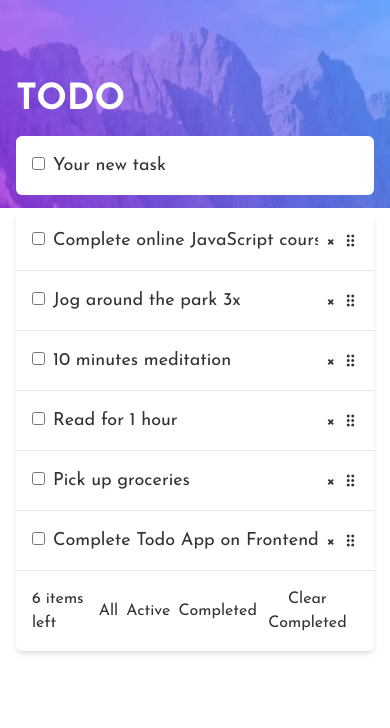
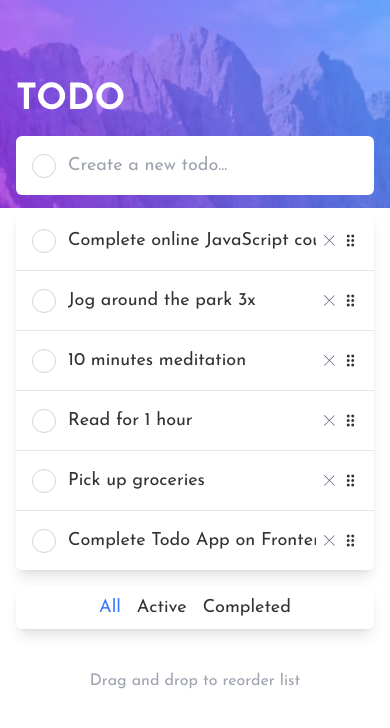
Before and after one commit to devnyxie/synebo-todo, a Next.js app: page / in a window 390 px wide. Shown: the top 728 px of the page. Built offline with nearby package versions, Linux system fonts and the light colour scheme.

Commit message:
Almost done

```diff
--- /dev/null
+++ b/app/CustomCheckbox.tsx
@@ -0,0 +1,45 @@
+import React from "react";
+
+interface CustomCheckboxProps {
+  checked: boolean;
+  onChange: () => void;
+}
+
+const CustomCheckbox: React.FC<CustomCheckboxProps> = ({
+  checked,
+  onChange,
+}) => {
+  return (
+    <label className="custom-checkbox relative cursor-pointer flex justify-center items-center">
+      <input
+        type="checkbox"
+        checked={checked}
+        onChange={onChange}
+        className="hidden"
+      />
+      <span
+        className={`w-6 h-6 inline-block rounded-full  mr-3 ${
+          checked
+            ? "bg-gradient-to-br from-[hsl(192,100%,67%)] to-[hsl(280,87%,65%)] border-transparent p-1"
+            : "border-gray-300 border"
+        }`}
+      >
+        {checked && (
+          <svg
+            className="w-full h-full text-white"
+            viewBox="0 0 24 24"
+            fill="none"
+            stroke="currentColor"
+            strokeWidth="2"
+            strokeLinecap="round"
+            strokeLinejoin="round"
+          >
+            <polyline points="20 6 9 17 4 12"></polyline>
+          </svg>
+        )}
+      </span>
+    </label>
+  );
+};
+
+export default CustomCheckbox;
--- a/app/ToDoItem.tsx
+++ b/app/ToDoItem.tsx
@@ -2,6 +2,8 @@
 import React, { useState } from "react";
 import { useSortable } from "@dnd-kit/sortable";
 import { CSS } from "@dnd-kit/utilities";
+import Image from "next/image";
+import CustomCheckbox from "./CustomCheckbox";
 
 interface TodoItemProps {
   id: number;
@@ -9,6 +11,7 @@ interface TodoItemProps {
   done?: boolean;
   onDelete?: (id: number) => void;
   onAdd?: (text: string, checked: boolean) => void;
+  onToggle?: () => void;
 }
 
 const TodoItem: React.FC<TodoItemProps> = ({
@@ -17,6 +20,7 @@ const TodoItem: React.FC<TodoItemProps> = ({
   done,
   onDelete,
   onAdd,
+  onToggle,
 }) => {
   const [isChecked, setIsChecked] = useState(done ?? false);
   const [inputText, setInputText] = useState(text);
@@ -42,33 +46,36 @@ const TodoItem: React.FC<TodoItemProps> = ({
 
   const isCursorGrabbing = attributes["aria-pressed"];
 
+  const toggle: () => void = () => {
+    if (onToggle) {
+      onToggle();
+    }
+    setIsChecked(!isChecked);
+  };
+
   return (
     <div
       ref={setNodeRef}
       style={style}
       className="todo-item w-full bg flex p-4 items-center"
     >
-      <label className="custom-radio mr-2">
-        <input
-          type="checkbox"
-          checked={isChecked}
-          onChange={() => setIsChecked(!isChecked)}
-        />
-        <span className="checkmark"></span>
-      </label>
+      <CustomCheckbox checked={isChecked} onChange={toggle} />
       <input
         type="text"
         value={inputText}
         onChange={handleInputChange}
         onKeyPress={handleKeyPress}
+        placeholder="Create a new todo..."
         style={{
           textDecoration: isChecked ? "line-through" : "none",
         }}
-        className="w-full"
+        className={`w-full ${
+          isChecked ? "text-gray-400 dark:text-gray-700" : ""
+        }`}
       />
       {onDelete && (
         <button onClick={() => onDelete(id)} className="ml-2">
-          ×
+          <Image src="/icon-cross.svg" alt="Delete" width="15" height="15" />
         </button>
       )}
       {id !== 0 && (
--- a/app/globals.css
+++ b/app/globals.css
@@ -25,6 +25,7 @@ body {
   background-color: var(--background);
   color: var(--foreground);
   font-size: 18px;
+  font-weight: 400;
 }
 
 main {
@@ -38,6 +39,7 @@ main {
   align-items: center;
 }
 
+/* mobile background */
 @media (min-width: 768px) {
   main {
     background-image: url("/bg-desktop-light.jpg");
@@ -56,3 +58,8 @@ input {
 input:focus {
   outline: none !important;
 }
+
+/* all/active/completed active btn color */
+.selected-sorting {
+  color: #3a7bfd;
+}
--- a/app/page.tsx
+++ b/app/page.tsx
@@ -2,7 +2,7 @@
 import Image from "next/image";
 import banner from "@/public/bg-desktop-light.jpeg";
 import TodoItem from "./ToDoItem";
-import { useState } from "react";
+import { useState, useMemo } from "react";
 import {
   DndContext,
   closestCenter,
@@ -28,6 +28,8 @@ interface ToDoItem {
   done: boolean;
 }
 
+type FilterType = "all" | "active" | "completed";
+
 export default function Home() {
   const [todos, setTodos] = useState<ToDoItem[]>([
     { id: 1, text: "Complete online JavaScript course", done: false },
@@ -37,6 +39,7 @@ export default function Home() {
     { id: 5, text: "Pick up groceries", done: false },
     { id: 6, text: "Complete Todo App on Frontend Mentor", done: false },
   ]);
+  const [filter, setFilter] = useState<FilterType>("all");
 
   const sensors = useSensors(
     useSensor(PointerSensor),
@@ -44,6 +47,17 @@ export default function Home() {
       coordinateGetter: sortableKeyboardCoordinates,
     })
   );
+
+  const filteredTodos = useMemo(() => {
+    switch (filter) {
+      case "active":
+        return todos.filter((todo) => !todo.done);
+      case "completed":
+        return todos.filter((todo) => todo.done);
+      default:
+        return todos;
+    }
+  }, [todos, filter]);
 
   const itemsLeft = todos.filter((todo) => !todo.done).length;
 
@@ -63,6 +77,7 @@ export default function Home() {
   }
 
   function addNewTodo(newTodoText: string, checked: boolean) {
+    if (!newTodoText) return;
     const newId = Math.max(...todos.map((todo) => todo.id), 0) + 1;
     setTodos((prevTodos) => [
       ...prevTodos,
@@ -70,43 +85,107 @@ export default function Home() {
     ]);
   }
 
+  function toggleTodo(id: number) {
+    setTodos((prevTodos) =>
+      prevTodos.map((todo) =>
+        todo.id === id ? { ...todo, done: !todo.done } : todo
+      )
+    );
+  }
+
+  function clearCompleted() {
+    setTodos((prevTodos) => prevTodos.filter((todo) => !todo.done));
+  }
+
   return (
     <div className="container mx-auto max-w-4xl px-4 pt-20">
       <h1 className="text-4xl font-bold text-white">TODO</h1>
       {/* add tasks input */}
       <div className="mt-4 mb-4 rounded-md overflow-hidden">
-        <TodoItem id={0} text="Your new task" onAdd={addNewTodo} />
+        <TodoItem id={0} text="" onAdd={addNewTodo} />
       </div>
       {/* all tasks */}
-      <div className="bg rounded-md overflow-hidden shadow-md divide-y divide-gray-200 dark:divide-gray-600">
+      <div className="bg rounded-md overflow-hidden shadow-lg divide-y divide-gray-200 dark:divide-gray-600">
+        {filteredTodos.length > 0 ? (
           <DndContext
             sensors={sensors}
             collisionDetection={closestCenter}
             onDragEnd={handleDragEnd}
             modifiers={[restrictToVerticalAxis, restrictToParentElement]}
           >
-          <SortableContext items={todos} strategy={verticalListSortingStrategy}>
-            {todos.map((todo) => (
+            <SortableContext
+              items={filteredTodos}
+              strategy={verticalListSortingStrategy}
+            >
+              {filteredTodos.map((todo) => (
                 <TodoItem
                   key={todo.id}
                   id={todo.id}
                   text={todo.text}
                   done={todo.done}
                   onDelete={handleDelete}
+                  onToggle={() => toggleTodo(todo.id)}
                 />
               ))}
             </SortableContext>
           </DndContext>
-        <div className="p-4 flex w-full justify-between text-base">
+        ) : (
+          <div className="min-h-14 flex justify-center items-center opacity-50">
+            {filter == "all" ? "Nothing to do" : "No tasks found"}
+          </div>
+        )}
+
+        <div className="p-4  w-full justify-between text-sm sm:text-base hidden sm:flex">
           <p>{itemsLeft} items left</p>
-          <div className="flex space-x-2">
-            <button>All</button>
-            <button>Active</button>
-            <button>Completed</button>
+          <div className="flex space-x-2 font-bold">
+            <button
+              onClick={() => setFilter("all")}
+              className={filter === "all" ? "selected-sorting" : ""}
+            >
+              All
+            </button>
+            <button
+              onClick={() => setFilter("active")}
+              className={filter === "active" ? "selected-sorting" : ""}
+            >
+              Active
+            </button>
+            <button
+              onClick={() => setFilter("completed")}
+              className={filter === "completed" ? "selected-sorting" : ""}
+            >
+              Completed
+            </button>
           </div>
-          <button>Clear Completed</button>
+          <button onClick={clearCompleted}>Clear Completed</button>
         </div>
       </div>
+      {/* All/Active/Completed detached sorting button at mobile */}
+      <div className="bg shadow-lg rounded-md flex justify-center space-x-4 p-2 mt-4 sm:hidden">
+        <button
+          onClick={() => setFilter("all")}
+          className={filter === "all" ? "selected-sorting" : ""}
+        >
+          All
+        </button>
+        <button
+          onClick={() => setFilter("active")}
+          className={filter === "active" ? "selected-sorting" : ""}
+        >
+          Active
+        </button>
+        <button
+          onClick={() => setFilter("completed")}
+          className={filter === "completed" ? "selected-sorting" : ""}
+        >
+          Completed
+        </button>
+      </div>
+
+      {/* drag and drop hint */}
+      <p className="mt-10 text-base text-center text-gray-400 dark:text-gray-600">
+        Drag and drop to reorder list
+      </p>
     </div>
   );
 }
--- a/tailwind.config.ts
+++ b/tailwind.config.ts
@@ -6,15 +6,6 @@ const config: Config = {
     "./components/**/*.{js,ts,jsx,tsx,mdx}",
     "./app/**/*.{js,ts,jsx,tsx,mdx}",
   ],
-  theme: {
-    extend: {
-      backgroundImage: {
-        "gradient-radial": "radial-gradient(var(--tw-gradient-stops))",
-        "gradient-conic":
-          "conic-gradient(from 180deg at 50% 50%, var(--tw-gradient-stops))",
-      },
-    },
-  },
   plugins: [],
 };
 export default config;
```
Lines whose indentation alone changed are shown as unchanged.
